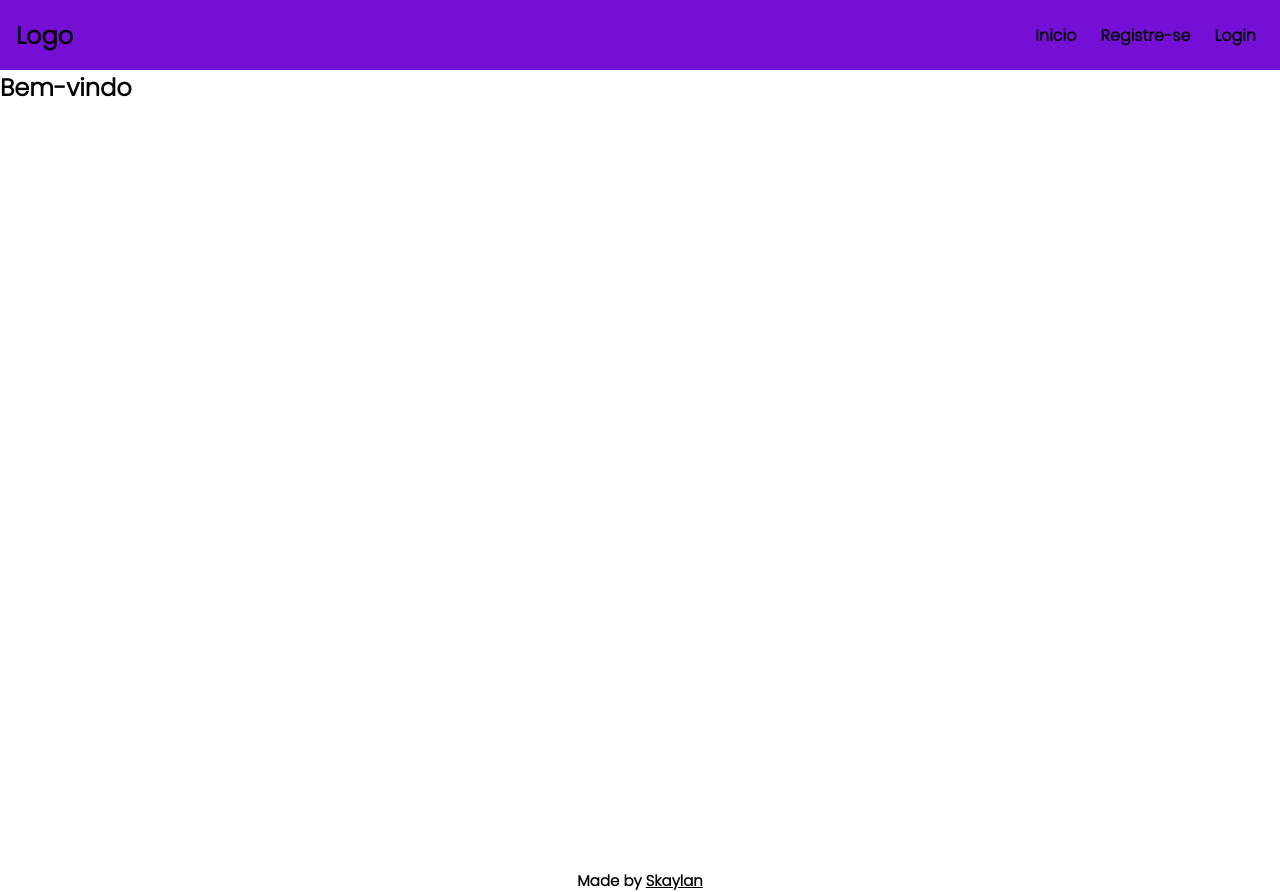
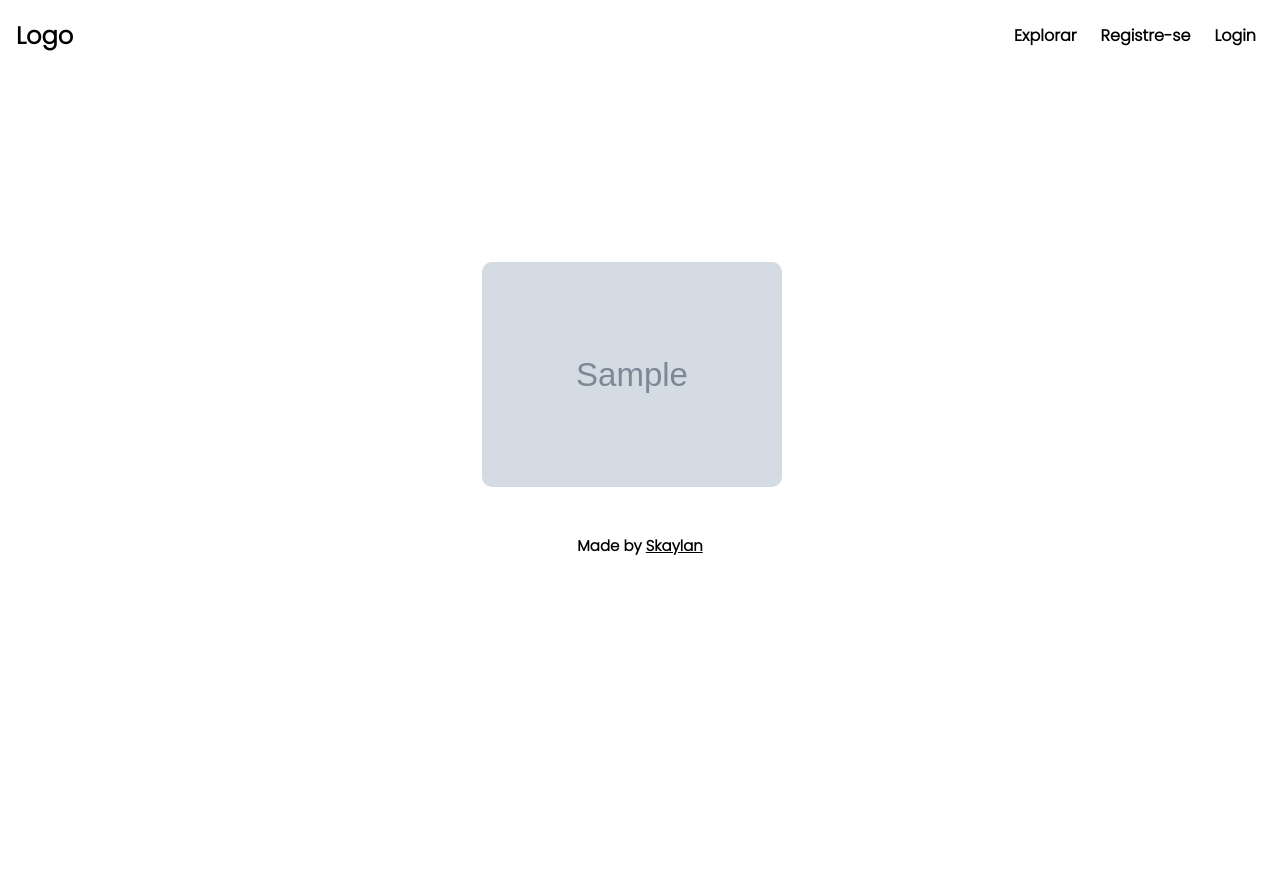
Before and after one commit to Skaylan/cadastro_de_imagens, a Flask app: page / in a window 1280 px wide. After the commit the page ends 555 px from the top, so only its background shows below. Run offline with Flask 2, Linux system fonts and the light colour scheme; tables that the repository leaves empty hold one stand-in row (values such as "Sample post"); grey boxes marked "Sample" are stand-in pictures.

Commit message:
a few changes

```diff
--- a/app/controllers/routes.py
+++ b/app/controllers/routes.py
@@ -4,7 +4,7 @@ from werkzeug.security import generate_password_hash, check_password_hash
 from app.models.conn import db, Usuario, Images
 from sqlalchemy.exc import IntegrityError
 import os
-from app.controllers import config
+from app.controllers.config import *
 import uuid
 
 
@@ -14,7 +14,10 @@ import uuid
 def index():
     if 'user' in session:
         return redirect(url_for('user'))
-    return render_template('index.html')
+
+    images = Images.query.order_by(Images.posted_at.desc()).all()
+
+    return render_template('index.html', images=images)
 
 
 @app.route('/login', methods=['GET', 'POST'])
@@ -106,7 +109,7 @@ def upload():
             image.filename = image.filename + '.' + file_extension[1]
             image.save(os.path.join(app.config['IMAGES_UPLOADS'], image.filename))
 
-            image = Images(image.filename, session['id'])
+            image = Images(image.filename, session['id'], session['user'])
             db.session.add(image)
             db.session.commit()
             flash('Imagem Salva com sucesso!', 'success')
--- a/app/models/conn.py
+++ b/app/models/conn.py
@@ -27,7 +27,9 @@ class Images(db.Model):
     file_name = db.Column(db.Text, nullable=False)
     posted_at = db.Column(db.DateTime(), default=datetime.utcnow)
     owner_id = db.Column(db.Integer, db.ForeignKey('usuario.id'), nullable=False)
+    owner_username = db.Column(db.String(30), nullable=False)
 
-    def __init__(self, file_name, owner_id):
+    def __init__(self, file_name, owner_id, owner_username):
         self.file_name = file_name
         self.owner_id = owner_id
+        self.owner_username = owner_username
--- a/app/static/css/base.css
+++ b/app/static/css/base.css
@@ -18,8 +18,7 @@ a {
 }
 
 a:hover {
-    /* background-color: rgba(190, 190, 190, 0.5) */
-    background-color: rgb(100, 1, 194);
+    background: #e7e7e7;
     border-radius: 5px;
 }
 
@@ -33,7 +32,7 @@ a:hover {
     width: 100%;
     height: 70px;
     padding: 1rem;
-    background-color: rgb(118, 15, 214);
+    /* background-color: rgb(118, 15, 214); */
     align-items: center;
     justify-content: space-between;
 }
--- a/app/static/css/index.css
+++ b/app/static/css/index.css
@@ -5,9 +5,54 @@
 }
 
 
-.main {
-    width: 100vw;
-    height: 100vh;
+body{
+    overflow-x: hidden;
+}
+
+
+main {
     display: flex;
     flex-direction: column;
 }
+
+
+.info {
+    display: flex;
+    width: 100vw;
+    height: 20vh;
+    /* background: #ff0000; */
+}
+
+.images-container {
+    display: flex;
+    justify-content: center;
+    flex-wrap: wrap;
+    width: 100vw;
+    /* background: #2f00ff; */
+    padding: 1rem;
+}
+
+.image {
+    margin-right: 1rem;
+    margin-top: 1rem;
+    width: 300px;
+    /* background: #00f10c; */
+}
+
+.image img {
+    width: 300px;
+    border-radius: 10px;
+    object-fit: cover;
+}
+
+.img-info {
+    visibility: hidden;
+    display: flex;
+    justify-content: center;
+    background: #00ffc8;
+}
+
+
+.image:hover .img-info{
+    visibility: visible;
+}
--- a/app/static/css/user.css
+++ b/app/static/css/user.css
@@ -76,7 +76,6 @@ body{
     display: flex;
     flex-direction: column;
     width: 100%;
-    margin-top: 1.5rem;
 }
 
 .img img{
--- a/app/templates/base.html
+++ b/app/templates/base.html
@@ -20,7 +20,7 @@
                 </button>
                 <ul id='menu'>
                     {% block menu %}
-                        <li><a href="/">Inicio</a></li>
+                        <li><a href="/">Explorar</a></li>
                         <li><a href="/register">Registre-se</a></li>
                         <li><a href="/login">Login</a></li>
                     {% endblock %}
--- a/app/templates/index.html
+++ b/app/templates/index.html
@@ -5,8 +5,26 @@
 
 {% block main %}
 
-    <section class="main">
-        <h1>Bem-vindo</h1>
-    </section>
+    <main>
 
+        <section class="info">
+
+        </section>
+
+        <section class="images-container">
+
+            {% for img in images %}
+                <div class="image" id='image'>
+                    <img src="/static/images/uploads/{{ img.file_name }}" alt="{{ img.file_name }}">
+                    <div class="img-info">
+                        <h4>Postado por: {{img.owner_username}}</h4>
+                    </div>
+                </div>
+            {% endfor %}
+
+        </section>
+
+    </main>
+
+    <script src={{ url_for('static', filename='scripts/index.js') }}></script>
 {% endblock %}
```
